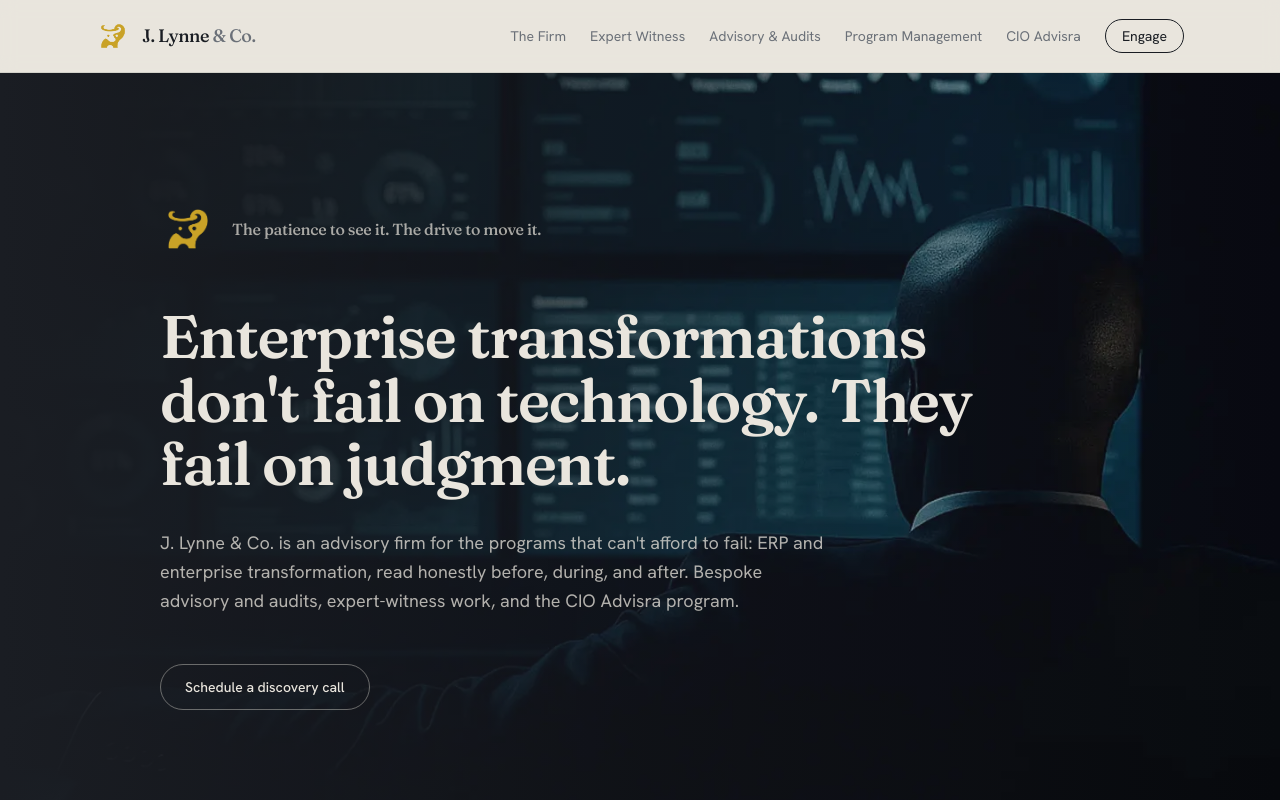
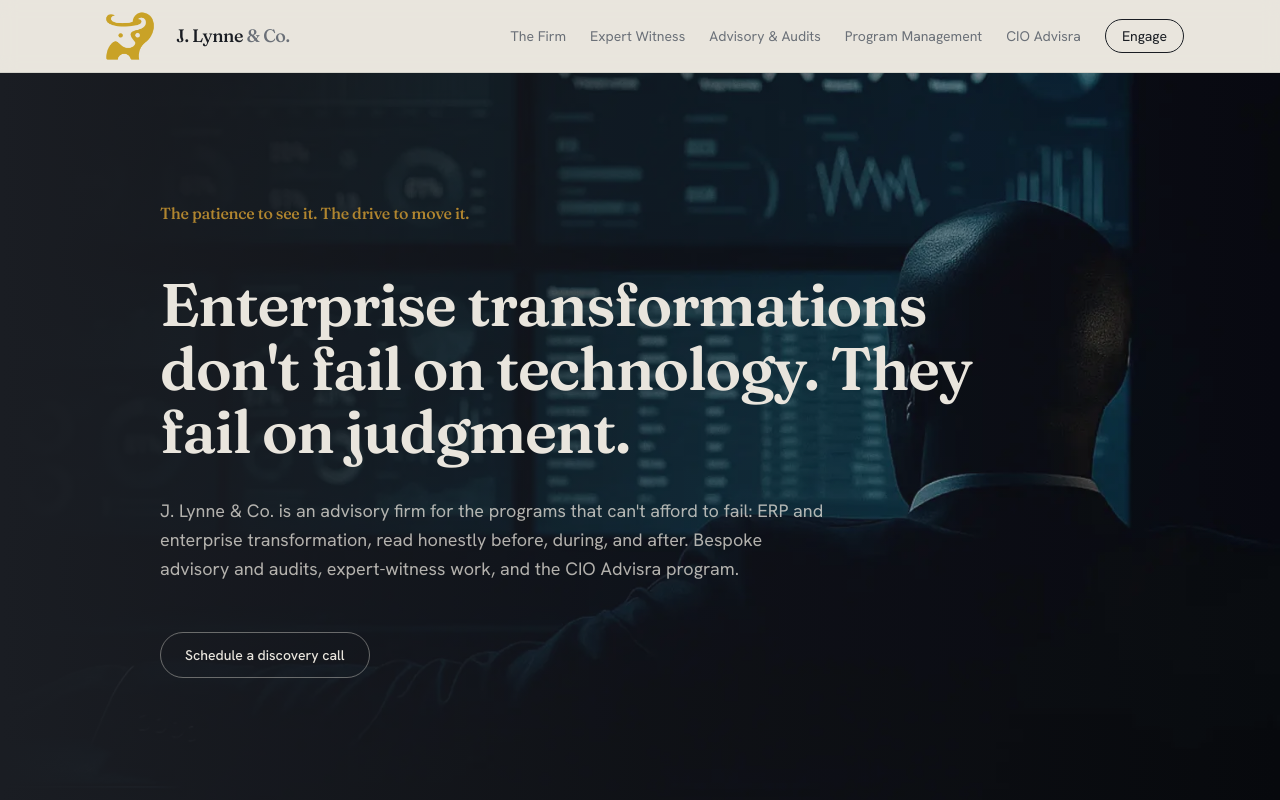
Before and after one commit to phousecos/jlynneco, a Next.js app: page / in a window 1280 px wide. Shown: the top 800 px of the page. Built offline with nearby package versions, Linux system fonts and the light colour scheme.

Commit message:
Hero: drop mark, gold tagline; double header logo
Co-Authored-By: Claude Opus 4.8 <noreply@anthropic.com>
Claude-Session: https://claude.ai/code/session_01KyjxaM5F8DZEXEMnPJurrV

```diff
--- a/src/app/page.tsx
+++ b/src/app/page.tsx
@@ -1,7 +1,6 @@
 import { Container } from "@/components/ui/Container";
 import { Section } from "@/components/ui/Section";
 import { Eyebrow } from "@/components/ui/Eyebrow";
-import { Mark } from "@/components/site/Mark";
 import { CTALink } from "@/components/ui/CTALink";
 import { LadderCard } from "@/components/ui/LadderCard";
 import { ExhibitStrip } from "@/components/exhibit/ExhibitStrip";
@@ -50,12 +49,7 @@ export default function Home() {
           className="absolute inset-0 -z-10 bg-gradient-to-r from-counsel-ink via-counsel-ink/40 to-transparent"
         />
         <Container className="py-24 sm:py-32">
-          <div className="flex items-center gap-4">
-            <Mark size={56} className="text-aurum" />
-            <p className="font-display text-base text-bone/70">
-              {site.tagline}
-            </p>
-          </div>
+          <p className="font-display text-base text-aurum">{site.tagline}</p>
 
           <h1 className="font-display font-display-hero mt-12 max-w-4xl text-4xl leading-[1.06] sm:text-5xl lg:text-6xl">
             Enterprise transformations don&apos;t fail on technology. They fail
--- a/src/components/site/SiteHeader.tsx
+++ b/src/components/site/SiteHeader.tsx
@@ -23,7 +23,7 @@ export function SiteHeader() {
           aria-label="J. Lynne & Co. — home"
           onClick={() => setOpen(false)}
         >
-          <Mark size={34} className="text-aurum" />
+          <Mark size={68} className="text-aurum" />
           <span className="font-display text-lg leading-none tracking-tight">
             J. Lynne <span className="text-graphite">&amp; Co.</span>
           </span>
```
